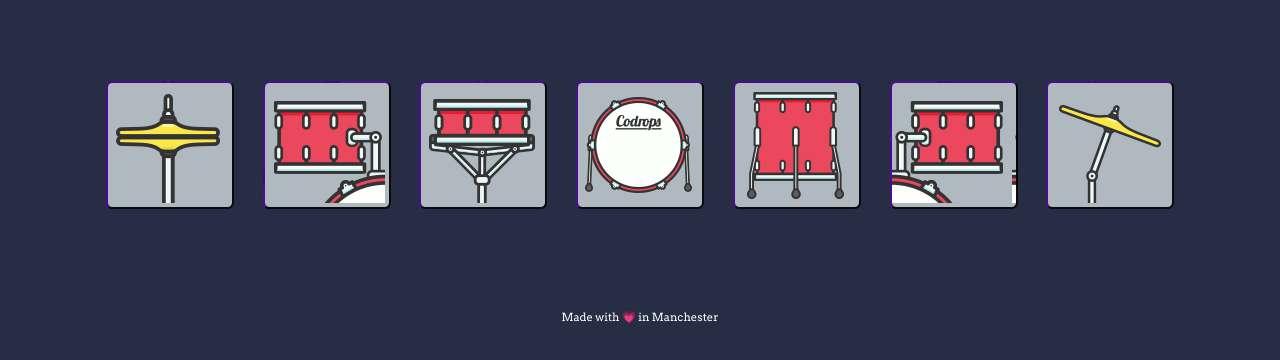
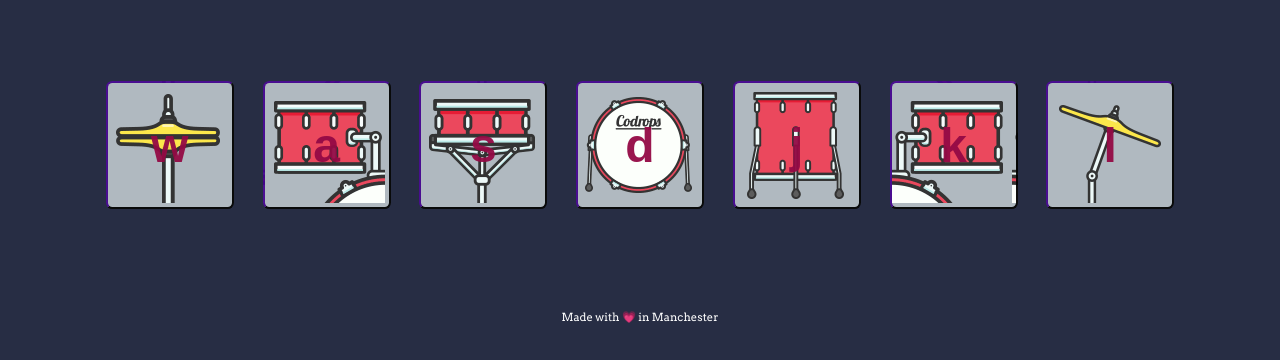
Before and after one commit to muraminsav/DrumKit, a plain HTML site: page index.html in a window 1280 px wide. Shown: the part 220-580 px from the top of the page. Drawn offline with Linux system fonts and the light colour scheme.

Commit message:
Add files via upload

```diff
--- a/index.html
+++ b/index.html
@@ -10,13 +10,13 @@
   <body>
     <h1 id= "title">Drum 🥁 Kit </h1>
     <div class="set">
-      <button class= "w drumm"></button>
-      <button class= "a drumm"></button>
-      <button class= "s drumm"></button>
-      <button class= "d drumm"></button>
-      <button class= "j drumm"></button>
-      <button class= "k drumm"></button>
-      <button class= "l drumm"></button>
+      <button class= "w drumm">w</button>
+      <button class= "a drumm">a</button>
+      <button class= "s drumm">s</button>
+      <button class= "d drumm">d</button>
+      <button class= "j drumm">j</button>
+      <button class= "k drumm">k</button>
+      <button class= "l drumm">l</button>
     </div>
 
 
```
